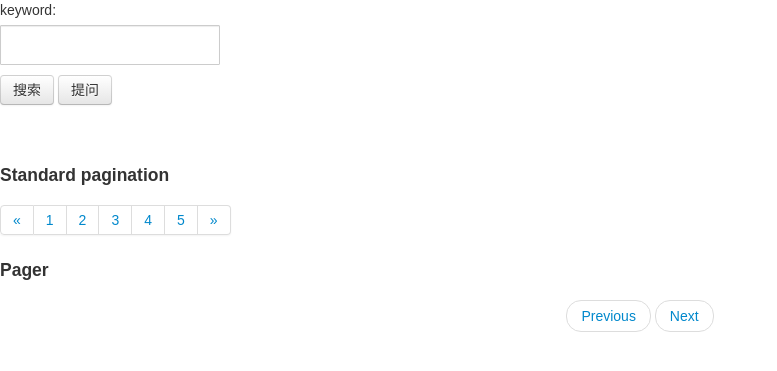
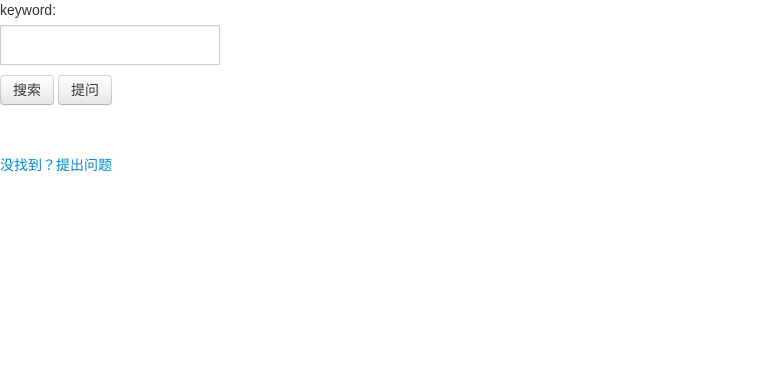
Before and after one commit to crazylnx/service_science, a Django app: page /homepage/inner/ in a window 1280 px wide. Shown: the top 371 px of the page, without its empty margins (0-777 px from the left). Run offline with Django 3.2, Linux system fonts and the light colour scheme; data that the repository does not hold is empty.

```diff
--- a/homepage/views.py
+++ b/homepage/views.py
@@ -50,6 +50,7 @@ def HomepageInner(request):
         #    context.update(commentCount, commentCount)
         form = SearchForm()
         context.update(form=form)
+        context.update(display1=False)
         return render(request, 'homepage/inner_Homepage.html', context)
         # return HttpResponse("nnnn")
     except question.DoesNotExist:
@@ -59,7 +60,7 @@ def HomepageInner(request):
 
 def Search(request):
     context = {}
-    print("进入search")
+    # print("进入search")
     if request.method == 'POST':
         form = SearchForm(request.POST)
         if form.is_valid():
@@ -68,6 +69,12 @@ def Search(request):
             context.update(questionlist=questionlist)
             form = SearchForm()
             context.update(form = form)
+            print(request.POST.get('hide'))
+            if request.POST.get('hide') == '1':
+                context.update(display1=True)
+            else:
+                context.update(display1=False)
+            print(context.get('display1'))
             return render(request, 'homepage/inner_Homepage.html', context)
     form = SearchForm()
     context.update(form=form)
--- a/modify_personal_info/urls.py
+++ b/modify_personal_info/urls.py
@@ -4,6 +4,6 @@ from .views import *
 from django.conf import settings
 app_name='modify_personal_info'
 urlpatterns = [
-    path('<str:name>/', personal_view, name='PersonalView'),
-    path('<str:name>/<int:value>', reward, name='Reward'),
+    path('Reward/<str:name>/', personal_view, name='PersonalView'),
+    path('reward/', Reward, name='Reward'),
 ]
--- a/templates/homepage/inner_Homepage.html
+++ b/templates/homepage/inner_Homepage.html
@@ -35,9 +35,8 @@
             {{ form }}
             <div class="input-group-btn">
                 <button type="submit" class="btn btn-default dropdown-toggle" data-toggle="dropdown" aria-haspopup="true" aria-expanded="false">搜索 <span class="button"></span></button>
-                <button type="submit" class="btn btn-default dropdown-toggle" data-toggle="dropdown" aria-haspopup="true" aria-expanded="false">提问<span class="button" onclick="function k() { sessionStorage.setItem('ask','1')
-
-                }"></span></button>
+                <input type="hidden" name="hide" value="0" id="hide"/>
+                <button type="submit" class="btn btn-default dropdown-toggle"  onclick="change()">提问<span class="button"></span></button>
             </div><!-- /btn-group -->
         </form>
     </div><!-- /input-group -->
@@ -65,29 +64,42 @@
 			</div>
             {% endfor %}
 {#        <a href="{% url 'p' %}">#}
-    	<section id="pagination">
-	        <h4>Standard pagination</h4>
-	        <div class="bs-docs-example">
-	          	<div class="pagination">
-		            <ul>
-						<li><a href="#">«</a></li>
-						<li><a href="#">1</a></li>
-						<li><a href="#">2</a></li>
-						<li><a href="#">3</a></li>
-						<li><a href="#">4</a></li>
-						<li><a href="#">5</a></li>
-						<li><a href="#">»</a></li>
-		            </ul>
-	          	</div>
-	        </div>
-	        <h4>Pager</h4>
-	        <div class="bs-docs-example">
-	          	<ul class="pager">
-	            	<li><a href="#">Previous</a></li>
-	            	<li><a href="#">Next</a></li>
-	          	</ul>
-	        </div>
-      </section>
+{#    	<section id="pagination">#}
+{#	        <h4>Standard pagination</h4>#}
+{#	        <div class="bs-docs-example">#}
+{#	          	<div class="pagination">#}
+{#		            <ul>#}
+{#						<li><a href="#">«</a></li>#}
+{#						<li><a href="#">1</a></li>#}
+{#						<li><a href="#">2</a></li>#}
+{#						<li><a href="#">3</a></li>#}
+{#						<li><a href="#">4</a></li>#}
+{#						<li><a href="#">5</a></li>#}
+{#						<li><a href="#">»</a></li>#}
+{#		            </ul>#}
+{#	          	</div>#}
+{#	        </div>#}
+{#	        <h4>Pager</h4>#}
+{#	        <div class="bs-docs-example">#}
+{#	          	<ul class="pager">#}
+{#	            	<li><a href="#">Previous</a></li>#}
+{#	            	<li><a href="#">Next</a></li>#}
+{#	          	</ul>#}
+{#	        </div>#}
+{#      </section>#}
+            <a href="{% url 'homepage1:homepage' %}" onclick="return hide()" >没找到？提出问题</a>
+        <script>
+            function change() {
+                document.getElementById("hide").value='1';
+                alert(document.getElementById("hide").value);
+            }
+            function hide() {
+                if('{{ display1 }}'=='False'){
+                    return false
+                }
+                return true
+            }
+        </script>
     </div>
     </div>
 </body>
```
Also changed, not shown: modify_personal_info/views.py (+19 -9 lines), templates/my_reward/reward.html (+26 -13 lines).
